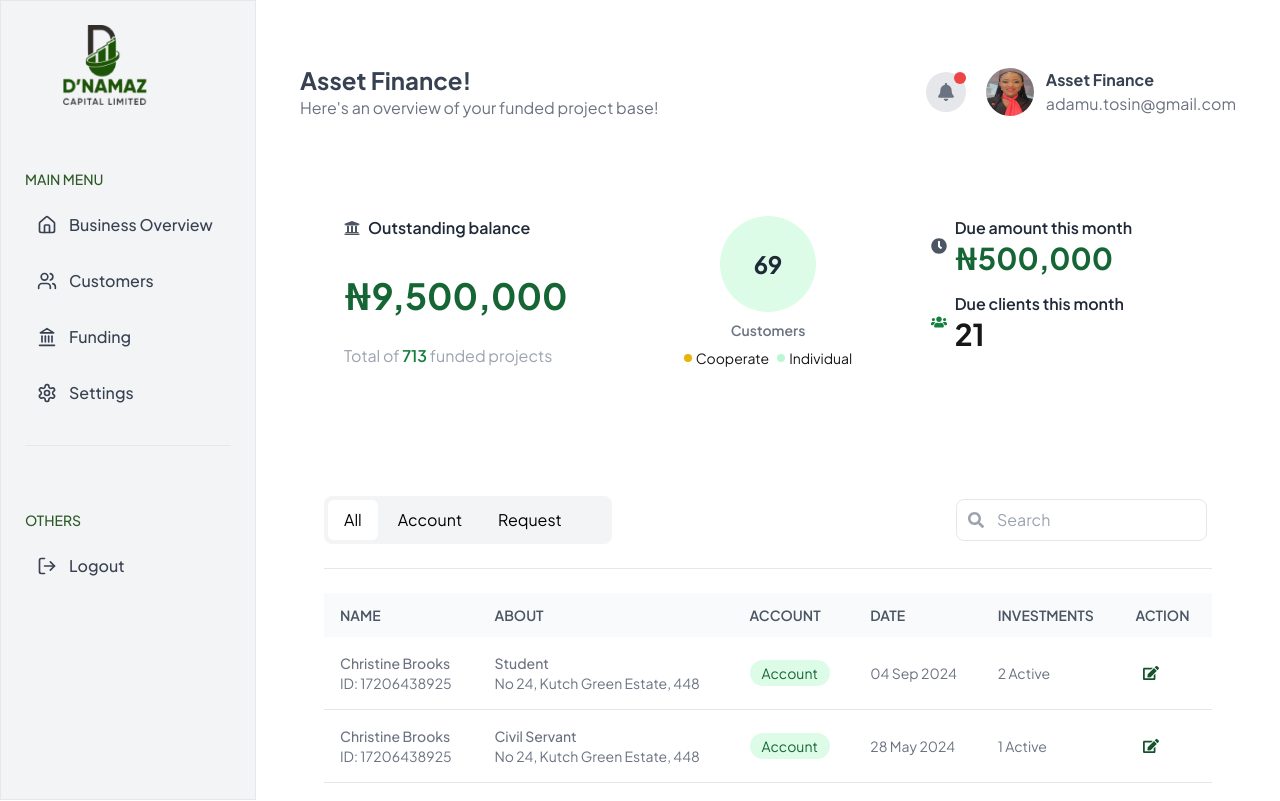
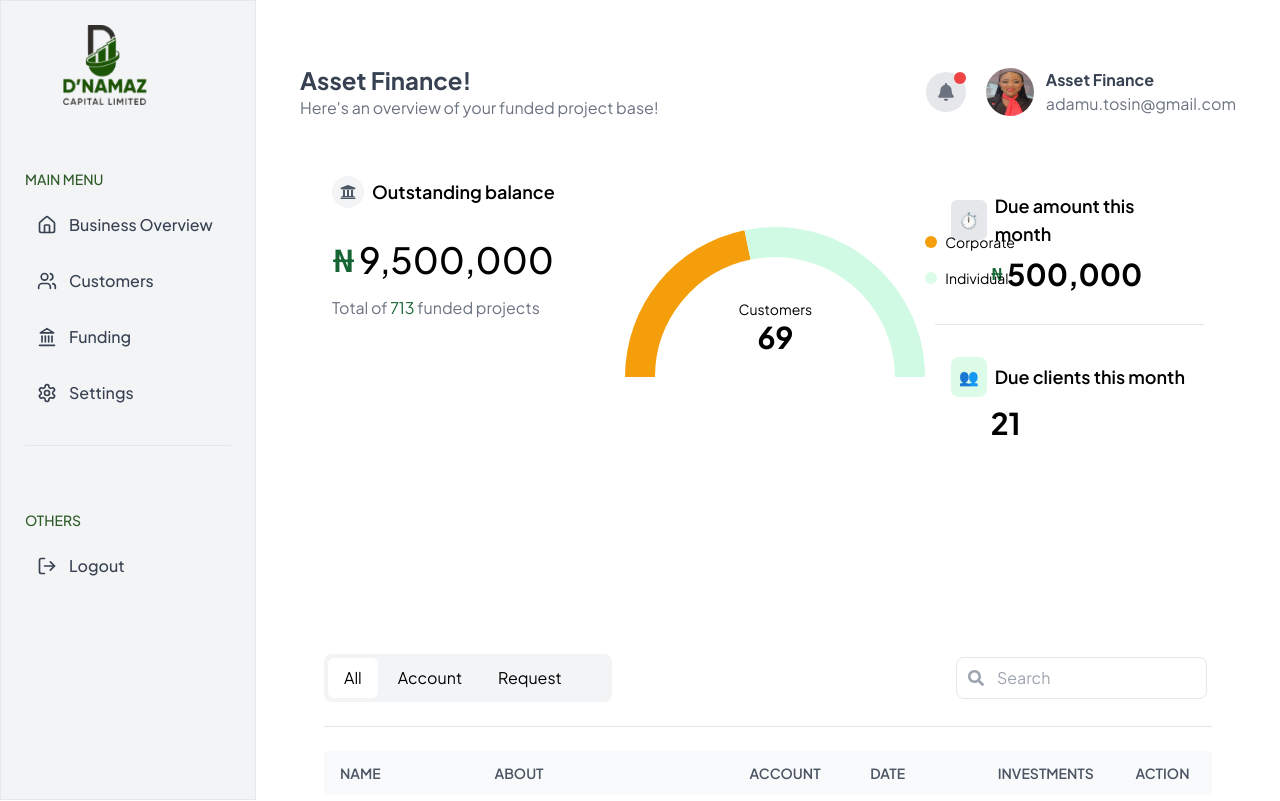
Before and after one commit to AyoMoses1/dnamaz, a Next.js app: page /funding in a window 1280 px wide. Shown: the top 801 px of the page. Built offline with nearby package versions, Linux system fonts and the light colour scheme; no server answers.

Commit message:
feat: enhance OutstandingBalance component with props and add Doughnut chart for customer distribution

```diff
--- a/app/_components/OutstandingBalance.tsx
+++ b/app/_components/OutstandingBalance.tsx
@@ -1,52 +1,130 @@
-// components/DashboardCard.tsx
+"use client";
 import React from 'react';
-import { FaUniversity, FaClock, FaUsers } from 'react-icons/fa';
+import { FaUniversity } from 'react-icons/fa';
+import { Doughnut } from 'react-chartjs-2';
+import {
+  Chart as ChartJS,
+  ArcElement,
+  Tooltip,
+  Legend,
+} from 'chart.js';
 
-const OutstandingBalance: React.FC = () => {
+ChartJS.register(ArcElement, Tooltip, Legend);
+
+interface OutstandingBalanceProps {
+  outstandingBalance: number;
+  totalProjects: number;
+  customerCount: {
+    total: number;
+    cooperative: number;
+    individual: number;
+  };
+  dueAmount: number;
+  dueClients: number;
+}
+
+const OutstandingBalance: React.FC<OutstandingBalanceProps> = ({
+  outstandingBalance = 9500000,
+  totalProjects = 713,
+  customerCount = { total: 69, cooperative: 30, individual: 39 },
+  dueAmount = 500000,
+  dueClients = 21
+}) => {
+  const chartData = {
+    datasets: [
+      {
+        data: [customerCount.cooperative, customerCount.individual],
+        backgroundColor: ['#F59E0B', '#D1FAE5'],
+        borderWidth: 0,
+        cutout: '80%',
+      }
+    ]
+  };
+
   return (
-    <div className="grid grid-cols-3 gap-8 p-6 max-w-4xl mx-auto mt-10">
-      {/* Outstanding Balance */}
-      <div className="flex flex-col justify-between">
-        <div className="flex items-center mb-2">
-          <FaUniversity className="text-gray-600 mr-2" />
-          <span className="text-gray-800 font-semibold">Outstanding balance</span>
-        </div>
-        <div className="text-4xl font-bold text-green-800">₦9,500,000</div>
-        <div className="text-gray-400">Total of <span className="text-green-700 font-semibold">713</span> funded projects</div>
-      </div>
-
-      {/* Customers Donut Chart */}
-      <div className="flex flex-col items-center justify-center">
-        <div className="w-24 h-24 bg-green-100 rounded-full relative">
-          <div className="absolute inset-0 flex items-center justify-center text-2xl font-bold text-gray-800">69</div>
-        </div>
-        <div className="text-sm font-semibold text-gray-500 mt-2">Customers</div>
-        <div className="flex mt-2 space-x-2">
-          <div className="flex items-center text-sm">
-            <span className="w-2 h-2 bg-yellow-500 rounded-full mr-1"></span>
-            Cooperate
+    <div className="w-full max-w-6xl px-8 py-6 bg-white">
+      <div className="grid grid-cols-1 md:grid-cols-3 gap-8">
+        {/* Outstanding Balance Section */}
+        <div className="space-y-8">
+          <div className="flex items-center">
+            <div className="bg-gray-100 p-2 rounded-full">
+              <FaUniversity className="text-gray-600" />
+            </div>
+            <span className="text-lg ml-2 font-semibold text-black">Outstanding balance</span>
           </div>
-          <div className="flex items-center text-sm">
-            <span className="w-2 h-2 bg-green-200 rounded-full mr-1"></span>
-            Individual
+          <div className="mt-8">
+            <div className="flex items-center">
+              <span className="text-green-800 font-bold text-3xl mr-1">₦</span>
+              <span className="text-4xl font-medium text-black">9,500,000</span>
+            </div>
+            <div className="text-gray-500 mt-4">
+              Total of <span className="text-green-800">{totalProjects}</span> funded projects
+            </div>
           </div>
         </div>
-      </div>
 
-      {/* Due Amount & Clients */}
-      <div className="flex flex-col space-y-4">
-        <div className="flex items-center">
-          <FaClock className="text-gray-600 mr-2" />
-          <div>
-            <div className="text-gray-800 font-semibold">Due amount this month</div>
-            <div className="text-3xl font-bold text-green-800">₦500,000</div>
+        {/* Customers Chart */}
+  <div className="flex items-start space-y-20 translate-y-[-24px] translate-x-[-8px]">
+  {/* Doughnut Chart Container */}
+  <div className="relative w-[300px] h-[350px]">
+    <Doughnut
+      className=""
+      data={chartData}
+      options={{
+        plugins: {
+          legend: { display: false },
+          tooltip: { enabled: false }
+        },
+        rotation: -90,
+        circumference: 180,
+        maintainAspectRatio: true,
+        responsive: true
+      }}
+    />
+    <div className="absolute inset-0 flex flex-col items-center justify-center ">
+      <div className="text-sm text-black">Customers</div>
+      <span className="text-3xl font-bold text-black">{customerCount.total}</span>
+    </div>
+  </div>
+
+  {/* Legends */}
+  <div className="flex flex-col items-start space-y-4">
+    <div className="flex items-center space-x-2">
+      <div className="w-3 h-3 rounded-full bg-amber-500"></div>
+      <span className="text-sm text-black">Corporate</span>
+    </div>
+    <div className="flex items-center space-x-2">
+      <div className="w-3 h-3 rounded-full bg-green-100"></div>
+      <span className="text-sm text-black">Individual</span>
+    </div>
+  </div>
+</div>
+
+
+
+        {/* Due Amount and Due Clients Section */}
+        <div className="space-y-4">
+          <div className="p-4 rounded-lg">
+            <div className="flex items-center space-x-2">
+              <div className="p-2 bg-gray-200 rounded-md">
+                <span role="img" aria-label="clock">⏱️</span>
+              </div>
+              <span className="text-lg font-semibold text-black">Due amount this month</span>
+            </div>
+            <div className="flex items-center mt-2">
+              <span className="text-green-800 font-bold mr-1 ml-10">₦</span>
+              <span className="text-3xl font-bold text-black">500,000</span>
+            </div>
           </div>
-        </div>
-        <div className="flex items-center">
-          <FaUsers className="text-green-700 mr-2" />
-          <div>
-            <div className="text-gray-800 font-semibold">Due clients this month</div>
-            <div className="text-3xl font-bold">21</div>
+          <div className="h-px bg-gray-200 w-full"></div>
+          <div className="p-4 rounded-lg">
+            <div className="flex items-center space-x-2">
+              <div className="p-2 bg-green-100 rounded-lg">
+                <span role="img" aria-label="people" className="text-green-800">👥</span>
+              </div>
+              <span className="text-lg font-semibold text-black">Due clients this month</span>
+            </div>
+            <div className="text-3xl font-bold mt-2 text-black ml-10">{dueClients}</div>
           </div>
         </div>
       </div>
@@ -54,5 +132,4 @@ const OutstandingBalance: React.FC = () => {
   );
 };
 
-export default OutstandingBalance
-;
+export default OutstandingBalance;
```
